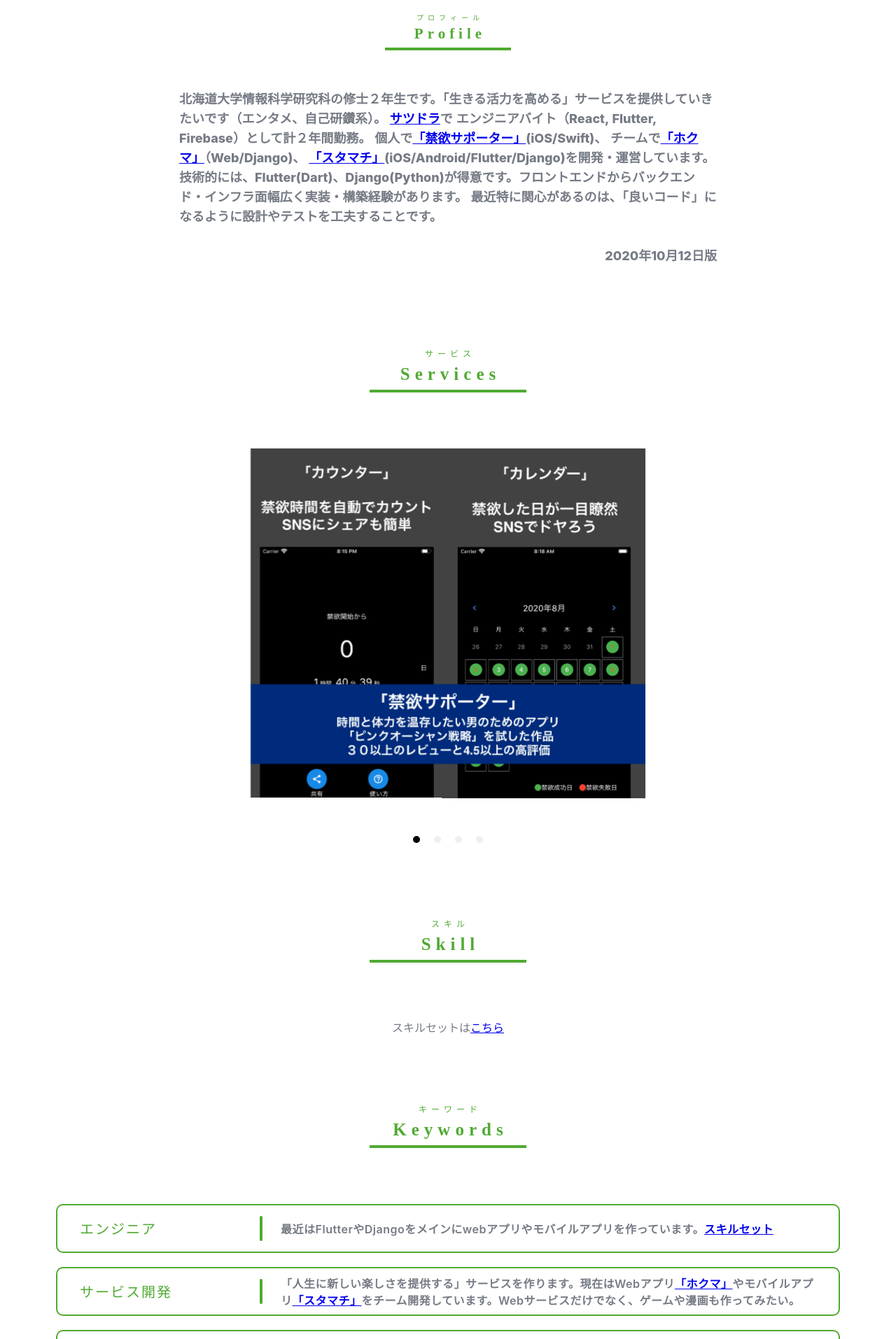
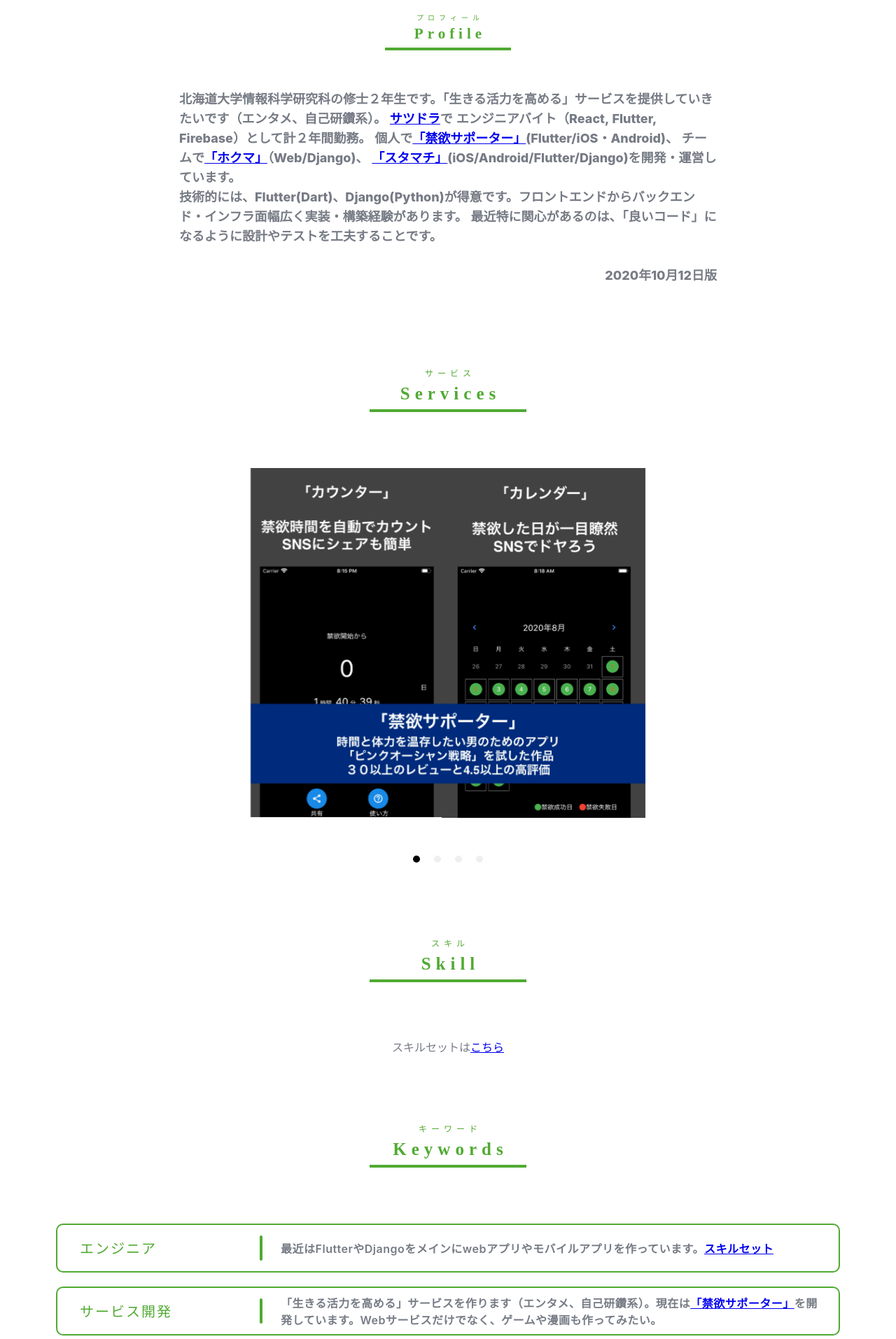
Before and after one commit to TetsuFe/my-official-site, a Nuxt app: page / in a window 1280 px wide. Shown: the part 140-2054 px from the top of the page at 70% size. Built offline with nearby package versions, Linux system fonts and the light colour scheme.

Commit message:
Fix profile and keyword

```diff
--- a/components/Keyword.vue
+++ b/components/Keyword.vue
@@ -17,7 +17,9 @@
             <div class="name">
               <p>サービス開発</p>
             </div>
-            <p class="description">「人生に新しい楽しさを提供する」サービスを作ります。現在はWebアプリ<a href="https://hufurima.com/">「ホクマ」</a>やモバイルアプリ<a href="https://twitter.com/matchingstudy" >「スタマチ」</a>をチーム開発しています。Webサービスだけでなく、ゲームや漫画も作ってみたい。</p>
+            <p class="description">「生きる活力を高める」サービスを作ります（エンタメ、自己研鑽系）。現在は<a
+            href="https://apps.apple.com/jp/app/id1524444519?mt=8"
+            >「禁欲サポーター」</a>を開発しています。Webサービスだけでなく、ゲームや漫画も作ってみたい。</p>
           </div>
           <div class="keyword">
             <div class="name">
--- a/components/Profile.vue
+++ b/components/Profile.vue
@@ -13,7 +13,7 @@
           Flutter, Firebase）として計２年間勤務。 個人で<a
             href="https://apps.apple.com/jp/app/id1524444519?mt=8"
             >「禁欲サポーター」</a
-          >(iOS/Swift)、 チームで<nuxt-link to="MyServicesDesc/Hokuma"
+          >(Flutter/iOS・Android)、 チームで<nuxt-link to="MyServicesDesc/Hokuma"
             >「ホクマ」</nuxt-link
           >（Web/Django)、
           <nuxt-link to="MyServicesDesc/StudyMatching">「スタマチ」</nuxt-link
```
